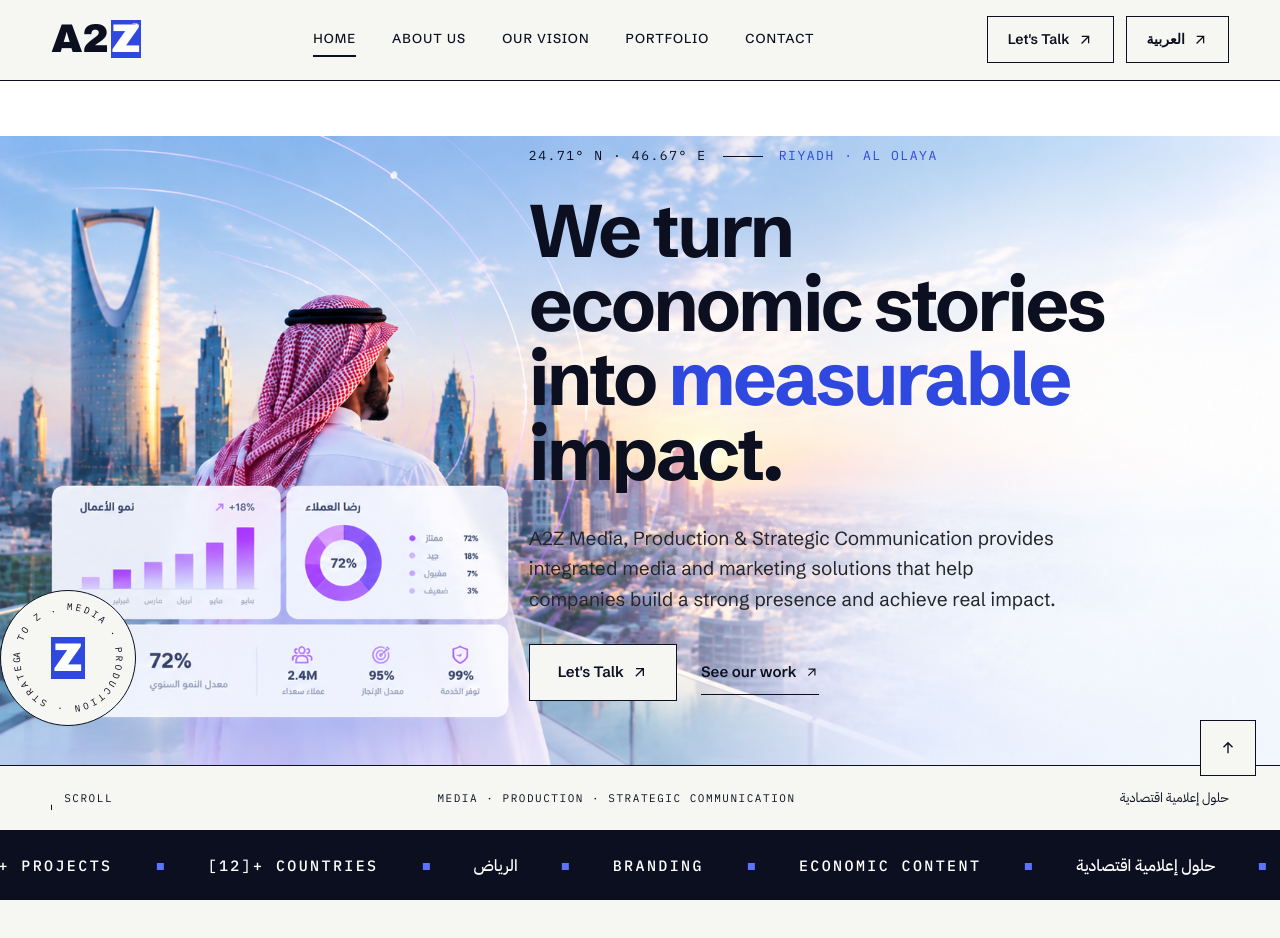
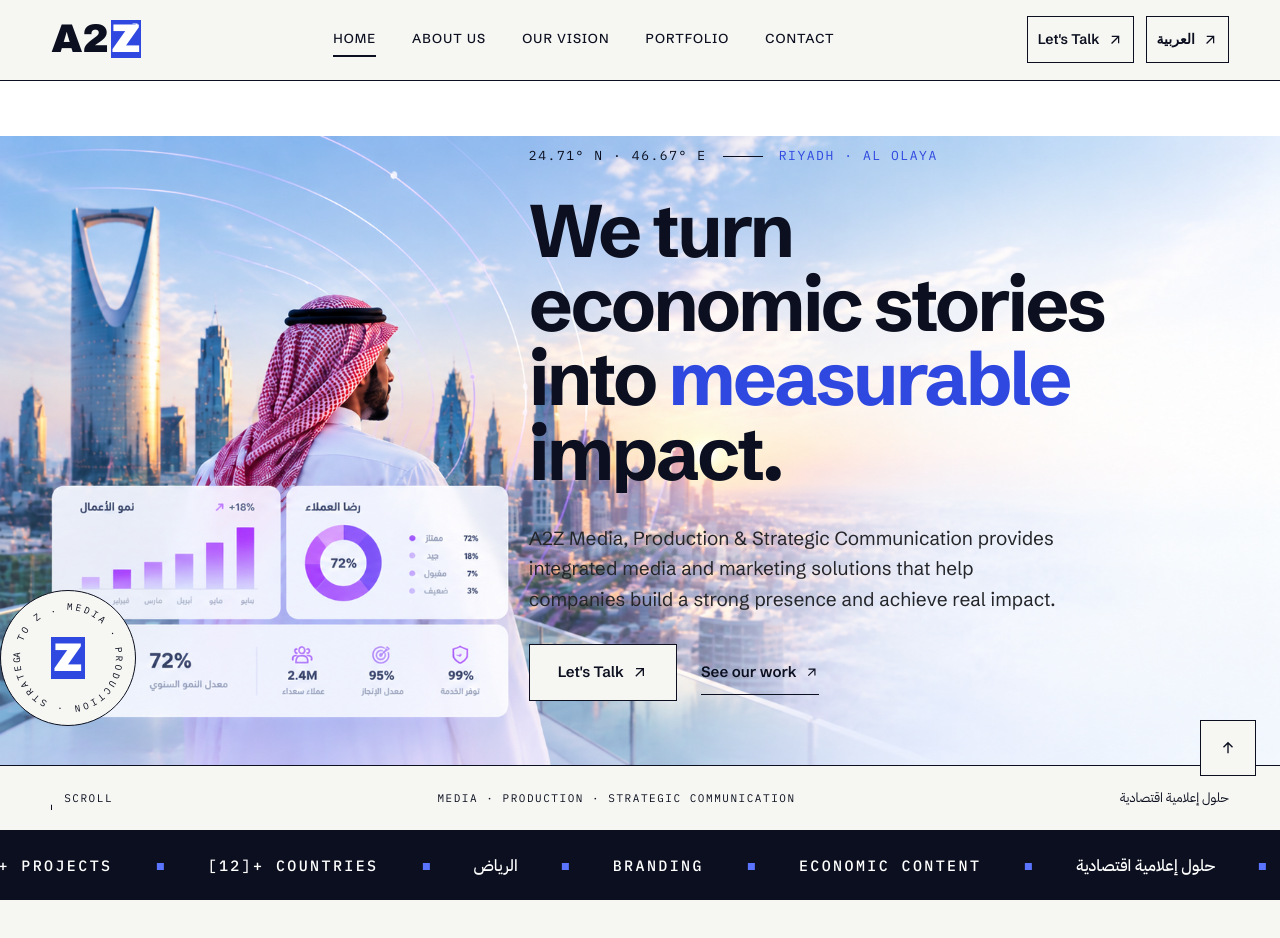
Before and after one commit to AhmedSayed26/A2Z-_Website, a Next.js app: page / in a window 1280 px wide. Shown: the top 938 px of the page. Built offline with nearby package versions, Linux system fonts and the light colour scheme.

Commit message:
button padding fix

```diff
--- a/app/globals.css
+++ b/app/globals.css
@@ -218,7 +218,7 @@
   overflow: hidden;
   cursor: pointer;
   border: 1px solid #0B0F1F;
-  padding: 12px 20px;
+  padding: 12px 10px;
   min-height: 46px;
   font-family: 'Schibsted Grotesk', sans-serif;
   font-size: 14px;
--- a/components/SiteHeader.js
+++ b/components/SiteHeader.js
@@ -61,13 +61,13 @@
         </nav>
         <div className="flex items-center gap-3">
           <a
-            className="mag btn"
+            className="mag btn "
             href="https://wa.me/201067504693"
             target="_blank"
             rel="noopener noreferrer"
           >
             <span className="fill" aria-hidden="true" />
-            <span className="lbl">{t("header.letsTalk")}</span>
+            <span className="lbl whitespace-nowrap">{t("header.letsTalk")}</span>
             <svg width="15" height="15" className="hidden md:block" viewBox="0 0 24 24" aria-hidden="true">
               <path
                 fill="currentColor"
```
